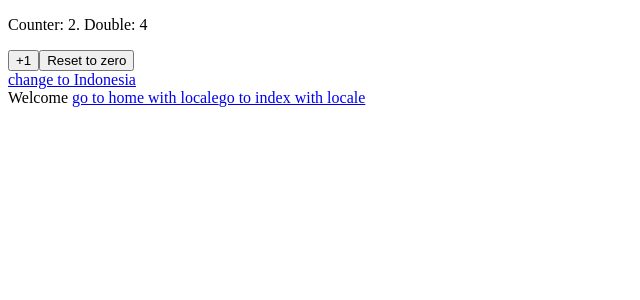
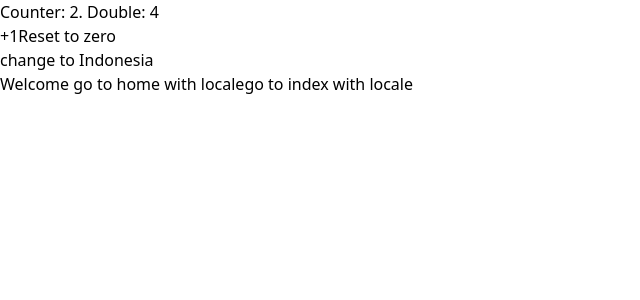
Before and after one commit to sipamungkas/expensee-a-minimalist-expense-tracker, a Nuxt app: page / in a window 1280 px wide. Shown: the top 300 px of the page, without its empty margins (0-640 px from the left). Built offline with nearby package versions, Linux system fonts and the light colour scheme.

Commit message:
chore: add tailwindcss for ui library

```diff
--- /dev/null
+++ b/assets/css/main.css
@@ -0,0 +1,3 @@
+@tailwind base;
+@tailwind components;
+@tailwind utilities;
--- a/nuxt.config.ts
+++ b/nuxt.config.ts
@@ -1,10 +1,13 @@
-import en from "./locales/en.json";
-import id from "./locales/id.json";
-
 // https://nuxt.com/docs/api/configuration/nuxt-config
 export default defineNuxtConfig({
+  css: ["@/assets/css/main.css"],
   devtools: { enabled: true },
-  modules: ["@nuxtjs/i18n", "@nuxt/image", "@pinia/nuxt"],
+  modules: [
+    "@nuxtjs/i18n",
+    "@nuxt/image",
+    "@nuxtjs/tailwindcss",
+    "@pinia/nuxt",
+  ],
   i18n: {
     locales: ["en", "id"],
     defaultLocale: "en",
--- a/package.json
+++ b/package.json
@@ -12,6 +12,7 @@
     "@nuxt/devtools": "latest",
     "@nuxt/image": "^1.0.0-rc.1",
     "@nuxtjs/i18n": "^8.0.0-beta.13",
+    "@nuxtjs/tailwindcss": "^6.8.0",
     "@types/node": "^18.16.19",
     "nuxt": "^3.6.5"
   },
--- a/pages/home.vue
+++ b/pages/home.vue
@@ -3,5 +3,5 @@ const { locale } = useI18n()
 </script>
 
 <template>
-    <h1>{{ locale }} {{ $t('welcome') }}</h1>
+    <h1 class="text-lg">{{ locale }} {{ $t('welcome') }}</h1>
 </template>
--- /dev/null
+++ b/tailwind.config.ts
@@ -0,0 +1,13 @@
+module.exports = {
+  content: [
+    "./components/**/*.{js,vue,ts}",
+    "./layouts/**/*.vue",
+    "./pages/**/*.vue",
+    "./plugins/**/*.{js,ts}",
+    "./nuxt.config.{js,ts}",
+  ],
+  theme: {
+    extend: {},
+  },
+  plugins: [],
+};
```
Also changed, not shown: 1 other file (tests, documents, lock files or other folders).
